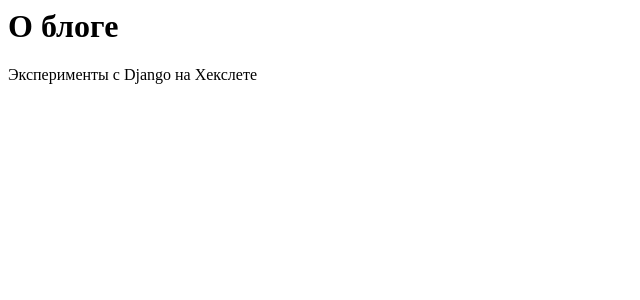
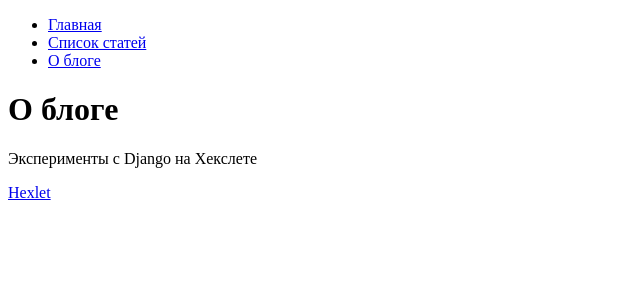
Before and after one commit to alex-j-fox/hexlet-django-blog, a Django app: template hexlet_django_blog/templates/about.html in a window 1280 px wide. Shown: the top 300 px of the page, without its empty margins (0-640 px from the left). Run offline with Django 4.2, Linux system fonts and the light colour scheme; the template is opened without the code that fills it, so the values that code supplies are empty.

Commit message:
Feat: base.html, index.html, about.html, nav.html, footer.html
New: templates/base.html, templates/includes/nav.html, templates/includes/footer.html
index.html, about.html - added template inheritance

```diff
--- a/hexlet_django_blog/templates/about.html
+++ b/hexlet_django_blog/templates/about.html
@@ -1,2 +1,10 @@
+{% extends 'base.html' %}
+
+{% block title %}О блоге{% endblock %}
+
+{% block main %}
+
 <h1>О блоге</h1>
 <p>Эксперименты с Django на Хекслете</p>
+
+{% endblock %}
--- /dev/null
+++ b/hexlet_django_blog/templates/base.html
@@ -0,0 +1,25 @@
+<!doctype html>
+<html lang="en">
+<head>
+    <meta charset="UTF-8">
+    <meta name="viewport"
+          content="width=device-width, user-scalable=no, initial-scale=1.0, maximum-scale=1.0, minimum-scale=1.0">
+    <meta http-equiv="X-UA-Compatible" content="ie=edge">
+    <title>{% block title %}Django на Хекслете{% endblock %}</title>
+</head>
+<body>
+<div id="nav-sidebar">
+    {% block nav %}
+    {% include 'includes/nav.html' %}
+    {% endblock %}
+</div>
+
+<div id="main">
+    {% block main %}
+    {% endblock %}
+</div>
+
+{% include 'includes/footer.html' %}
+
+</body>
+</html>
--- /dev/null
+++ b/hexlet_django_blog/templates/includes/footer.html
@@ -0,0 +1,7 @@
+<footer class="border-top py-3 mt-5 flex-shrink-0">
+    <div class="container-lg">
+        <div class="text-center">
+            <a href="/" target="_blank">Hexlet</a>
+        </div>
+    </div>
+</footer>
--- /dev/null
+++ b/hexlet_django_blog/templates/includes/nav.html
@@ -0,0 +1,7 @@
+<div>
+    <ul>
+        <li><a href="/">Главная</a></li>
+        <li><a href="/articles/">Список статей</a></li>
+        <li><a href="/about/">О блоге</a></li>
+    </ul>
+</div>
--- a/hexlet_django_blog/templates/index.html
+++ b/hexlet_django_blog/templates/index.html
@@ -1 +1,7 @@
+{% extends 'base.html' %}
+
+{% block main %}
+
 <h1>Hello, {{ who }}!</h1>
+
+{% endblock %}
```
